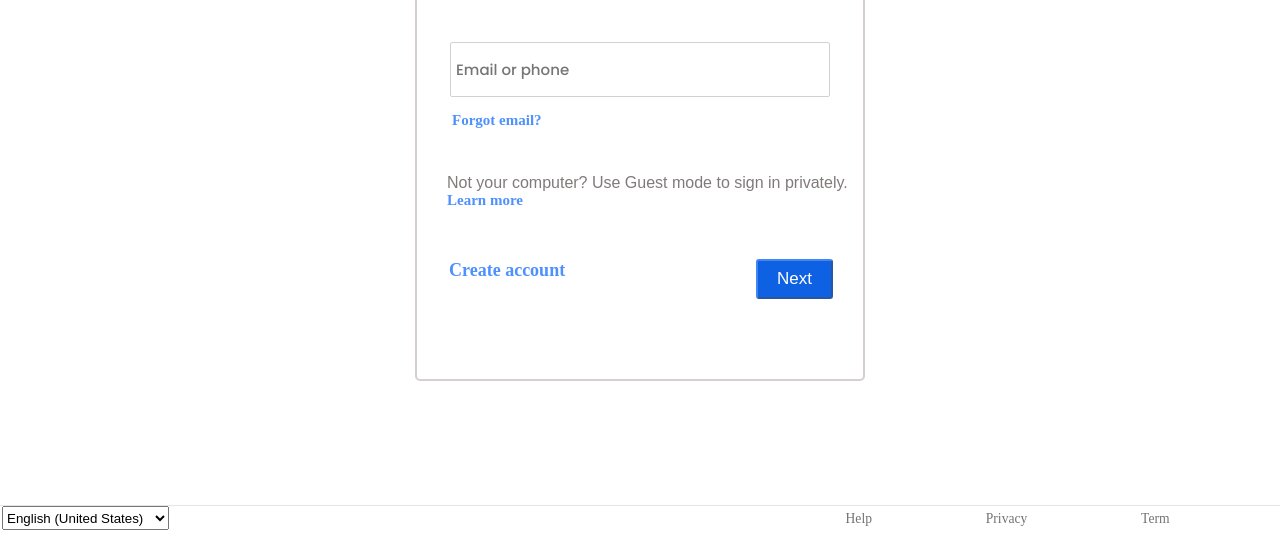
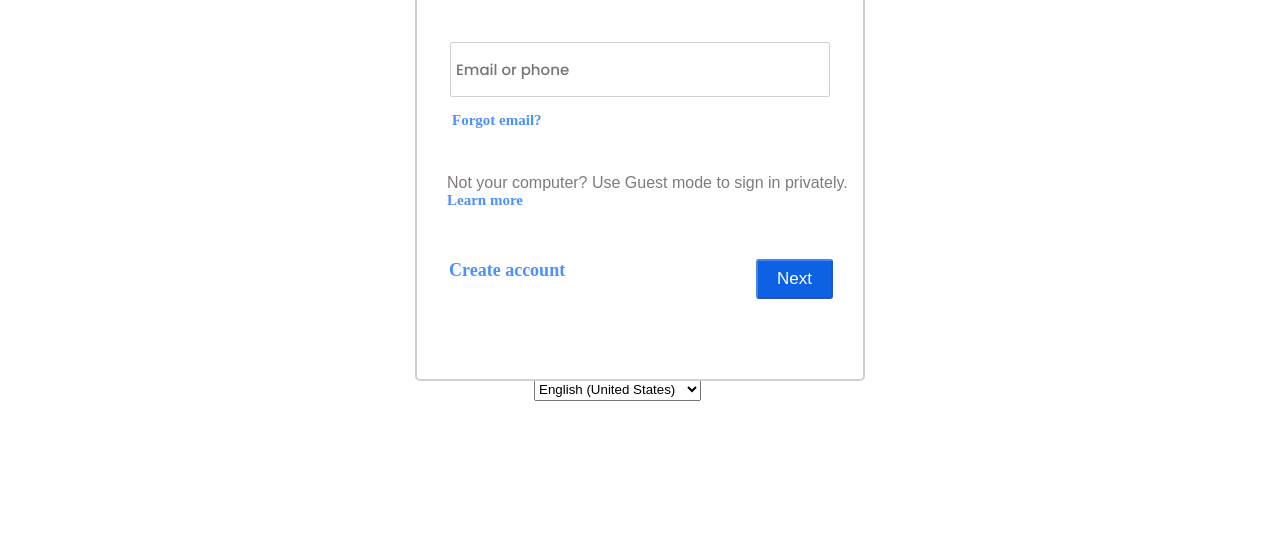
Before and after one commit to bosunwalk/google-login, a plain HTML site: page index.html in a window 1280 px wide. Shown: the part 259-800 px from the top of the page. Drawn offline with Linux system fonts and the light colour scheme.

Commit message:
my second commit

```diff
--- a/style.css
+++ b/style.css
@@ -140,20 +140,14 @@ footer {
     bottom: 0;
     width: 100%;
     height: 36px;
+    margin-top: 45px;
     box-sizing: border-box;
-    border-top: 1px solid #e5e5e5;
+
     color: #737373;
+    z-index: 1;
 }
 
 
-footer {
-    font-size: .85em;
-    position: absolute;
-    bottom: 0;
-    width: 100%;
-    height: 36px;
-    color: #ffffff;
-}
 
 footer a {
     color: #737373;
@@ -161,10 +155,11 @@ footer a {
 
 footer .links {
     float: right;
+    margin-right: 492px;
 }
 
 footer .links li {
-    margin-right: 90px;
+    margin-right: 20px;
     display: inline;
     padding-right: 1.5em;
 }
@@ -175,6 +170,8 @@ footer ul {
 
 footer .select-language {
     float: left;
+    margin-left: 532px;
+
 }
 
 .select-language select {
@@ -183,7 +180,3 @@ footer .select-language {
     width: 167px;
     margin: 0 2px;
 }
-
-.select-language img {
-    vertical-align: top;
-}
```
